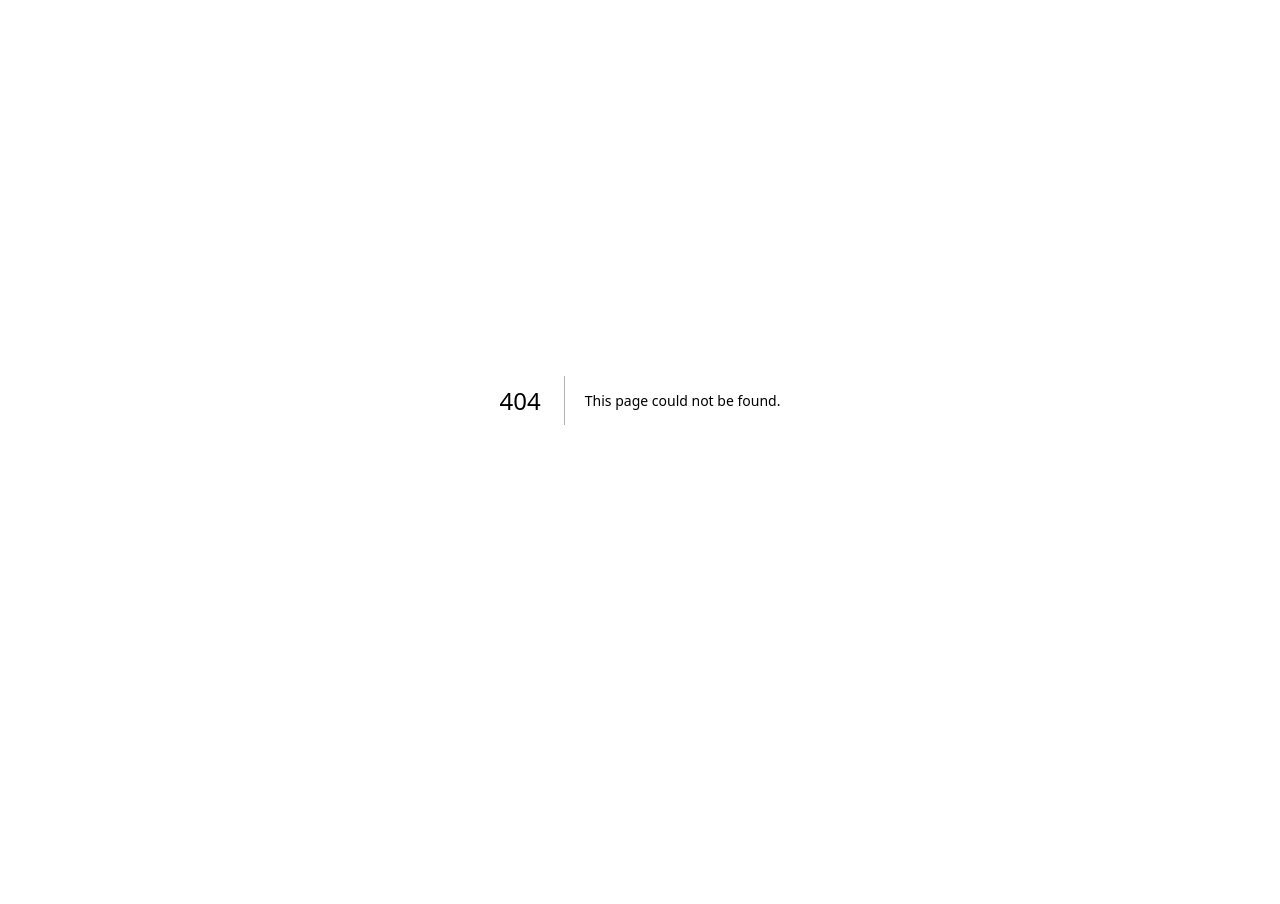
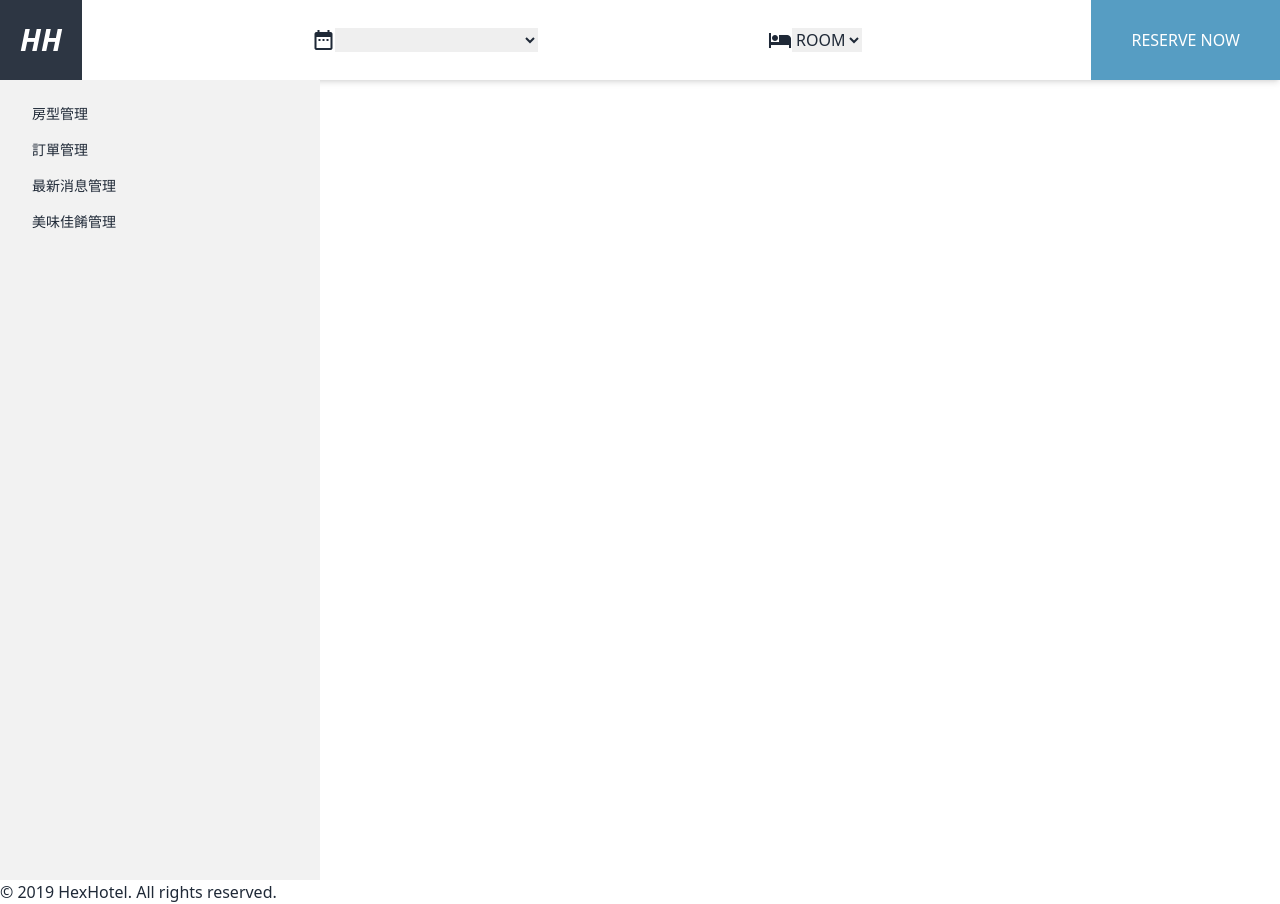
Before and after one commit to RayChen1996/hotel-web, a Next.js app: page /console in a window 1280 px wide. Before the commit this address had no page. Before the commit the page ends 800 px from the top, so only its background shows below. Built offline with nearby package versions, Linux system fonts and the light colour scheme.

Commit message:
add axios and route

```diff
--- /dev/null
+++ b/src/app/console/foods/page.tsx
@@ -0,0 +1,5 @@
+import React from "react";
+
+export default function Page() {
+  return <div>Food</div>;
+}
--- /dev/null
+++ b/src/app/console/layout.tsx
@@ -0,0 +1,44 @@
+import Link from "next/link";
+import React from "react";
+
+export default function Layout({ children }: { children: React.ReactNode }) {
+  return (
+    <div className="flex">
+      <div className="drawer lg:drawer-open w-80 ">
+        <input id="my-drawer-2" type="checkbox" className="drawer-toggle" />
+        <div className="drawer-content flex flex-col items-center justify-center">
+          {/* Page content here */}
+          <label
+            htmlFor="my-drawer-2"
+            className="btn btn-primary drawer-button lg:hidden"
+          >
+            Open drawer
+          </label>
+        </div>
+        <div className="drawer-side">
+          <label
+            htmlFor="my-drawer-2"
+            aria-label="close sidebar"
+            className="drawer-overlay"
+          ></label>
+          <ul className="menu bg-base-200 text-base-content min-h-full w-80 p-4">
+            {/* Sidebar content here */}
+            <li>
+              <Link href={"/console/rooms"}>房型管理</Link>
+            </li>
+            <li>
+              <Link href={"/console/orders"}>訂單管理</Link>
+            </li>
+            <li>
+              <Link href={"/console/news"}>最新消息管理</Link>
+            </li>
+            <li>
+              <Link href={"/console/foods"}>美味佳餚管理</Link>
+            </li>
+          </ul>
+        </div>
+      </div>
+      <div className="flex-1 bg-white text-black">{children}</div>
+    </div>
+  );
+}
--- /dev/null
+++ b/src/app/console/news/page.tsx
@@ -0,0 +1,5 @@
+import React from "react";
+
+export default function Page() {
+  return <div className=" relative  text-white h-full">NEWS</div>;
+}
--- /dev/null
+++ b/src/app/console/orders/page.tsx
@@ -0,0 +1,5 @@
+import React from "react";
+
+export default function Page() {
+  return <div>Orders</div>;
+}
--- /dev/null
+++ b/src/app/console/page.tsx
@@ -0,0 +1,5 @@
+import React from "react";
+
+export default function Index() {
+  return <div></div>;
+}
--- /dev/null
+++ b/src/app/console/rooms/page.tsx
@@ -0,0 +1,5 @@
+import React from "react";
+
+export default function Page() {
+  return <div>rooms</div>;
+}
--- a/src/app/layout.tsx
+++ b/src/app/layout.tsx
@@ -1,6 +1,7 @@
 import type { Metadata } from "next";
 import "./globals.css";
-
+import AppHeader from "@/components/Layout/AppHeader";
+import AppFooter from "@/components/Layout/AppFooter";
 export const metadata: Metadata = {
   title: "旅館訂房網站",
   description: "",
@@ -24,8 +25,14 @@ export default function RootLayout({
         /> */}
       </head>
       <body>
+        <div className=" flex flex-col ">
+          <AppHeader />
+          <main className=" min-h-dvh flex-1">{children}</main>
+
+          <AppFooter />
+        </div>
+
         {/* <i className="material-icons">home</i>   */}
-        {children}
       </body>
     </html>
   );
--- a/src/app/page.tsx
+++ b/src/app/page.tsx
@@ -5,24 +5,10 @@ import AppFooter from "@/components/Layout/AppFooter";
 export default function Home() {
   return (
     <div className=" flex flex-col ">
-      <AppHeader />
       <main className=" min-h-dvh flex-1"></main>
       <figure className=" w-full   relative bg-black">
-        <Image
-          src={bg}
-          alt="Background Image"
-          fill
-          className="   object-cover "
-        />
+        <Image src={bg} alt="Background Image" fill className="object-cover " />
       </figure>
-
-      {/* <div
-        className="rotate-180 bg-black text-white"
-        style={{ writingMode: "vertical-rl" }}
-      >
-        HexHotel
-      </div> */}
-      <AppFooter />
     </div>
   );
 }
--- a/tailwind.config.ts
+++ b/tailwind.config.ts
@@ -1,4 +1,5 @@
 import type { Config } from "tailwindcss";
+import daisyui from "daisyui";
 
 const config: Config = {
   content: [
@@ -22,6 +23,6 @@ const config: Config = {
       },
     },
   },
-  plugins: [],
+  plugins: [daisyui],
 };
 export default config;
```
Also changed, not shown: package.json (+10 -4 lines), src/lib/api.ts (added, +47 -0 lines), 1 other file (tests, documents, lock files or other folders).
